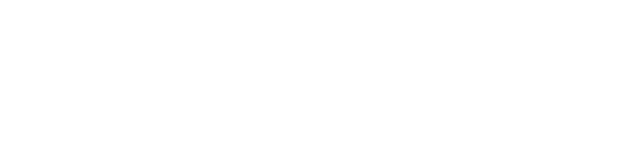
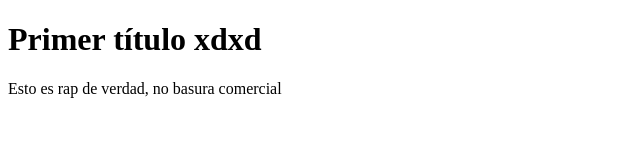
Before and after one commit to kvicenteq/CursoGit, a plain HTML site: page index.html in a window 1280 px wide. Shown: the whole page, without its empty margins (0-640 px from the left). Drawn offline with Linux system fonts and the light colour scheme.

Commit message:
Primer título.

```diff
--- a/index.html
+++ b/index.html
@@ -7,6 +7,7 @@
   <link rel="stylesheet" href="/CSS/styles.css">
 </head>
 <body>
-
+  <h1>Primer título xdxd</h1>
+  <p>Esto es rap de verdad, no basura comercial</p>
 </body>
 </html>
```
